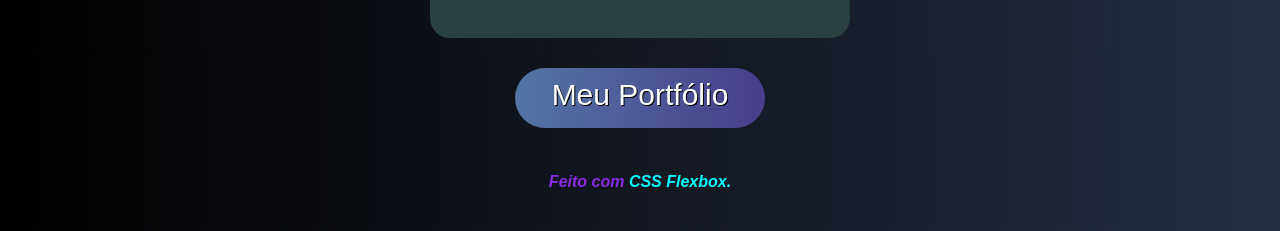
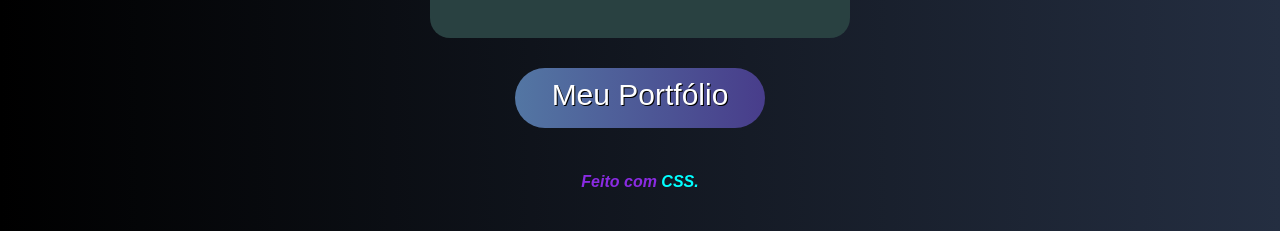
Before and after one commit to xDef4lt/profile-card, a plain HTML site: page index.html in a window 1280 px wide. Shown: the part 710-941 px from the top of the page. Drawn offline with Linux system fonts and the light colour scheme.

Commit message:
Update index.html

```diff
--- a/index.html
+++ b/index.html
@@ -120,7 +120,7 @@
     <footer>
         <div class="info copy">
             <span class="final">
-                Feito com <span class="css">CSS Flexbox.</span>
+                Feito com <span class="css">CSS.</span>
             </span>
         </div>
     </footer>
```
